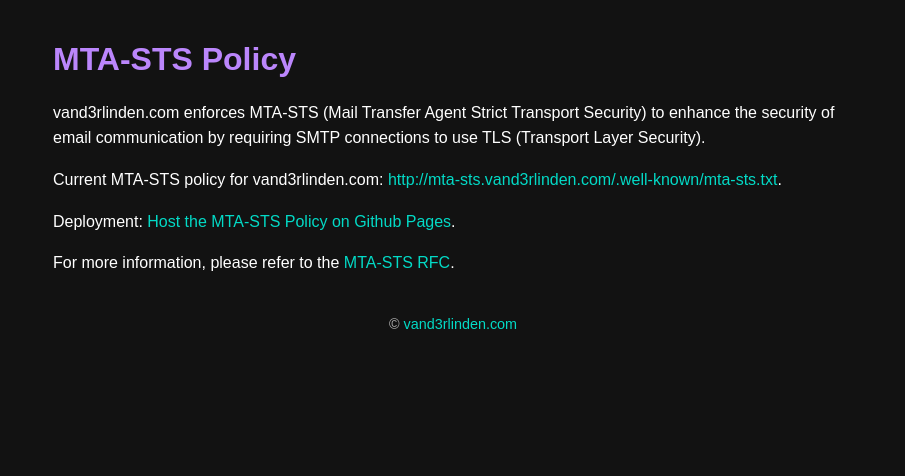
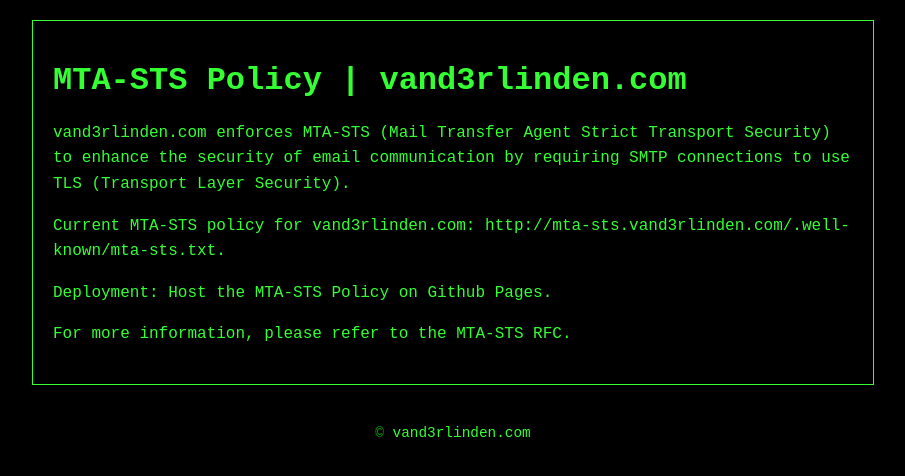
Before and after one commit to vand3rlinden/mta-sts, a plain HTML site: page index.html in a window 1280 px wide. Shown: the whole page, without its empty margins (187-1092 px from the left). Drawn offline with Linux system fonts and the light colour scheme.

Commit message:
Update index.html

```diff
--- a/index.html
+++ b/index.html
@@ -6,26 +6,28 @@
     <title>MTA-STS Policy | vand3rlinden.com</title>
     <style>
         body {
-            background-color: #121212;
-            color: #ffffff;
-            font-family: Arial, sans-serif;
+            background-color: #000000;
+            color: #33ff33;
+            font-family: "Courier New", Courier, monospace;
             margin: 0;
             padding: 20px;
         }
         h1 {
-            color: #bb86fc;
+            color: #33ff33;
         }
         p {
             line-height: 1.6;
         }
-        code {
-            background-color: #1e1e1e;
-            padding: 2px 4px;
+        code, pre {
+            background-color: #1a1a1a;
+            color: #33ff33;
+            padding: 10px;
             border-radius: 4px;
             font-size: 1.1em;
+            display: block;
         }
         a {
-            color: #03dac6;
+            color: #33ff33;
             text-decoration: none;
         }
         a:hover {
@@ -34,18 +36,21 @@
         .container {
             max-width: 800px;
             margin: 0 auto;
+            border: 1px solid #33ff33;
+            padding: 20px;
+            background-color: #000000;
         }
         footer {
             margin-top: 40px;
             font-size: 0.9em;
-            color: #b0b0b0;
+            color: #00aa00;
             text-align: center;
         }
     </style>
 </head>
 <body>
     <div class="container">
-        <h1>MTA-STS Policy</h1>
+        <h1>MTA-STS Policy | vand3rlinden.com</h1>
         <p>vand3rlinden.com enforces MTA-STS (Mail Transfer Agent Strict Transport Security) to enhance the security of email communication by requiring SMTP connections to use TLS (Transport Layer Security).</p>
         <p>Current MTA-STS policy for vand3rlinden.com: <a href="http://mta-sts.vand3rlinden.com/.well-known/mta-sts.txt" target="_blank">http://mta-sts.vand3rlinden.com/.well-known/mta-sts.txt</a>.</p>
         <p>Deployment: <a href="https://github.com/vand3rlinden/mta-sts?tab=readme-ov-file#host-the-mta-sts-policy-on-github-pages" target="_blank">Host the MTA-STS Policy on Github Pages</a>.</p>
```
